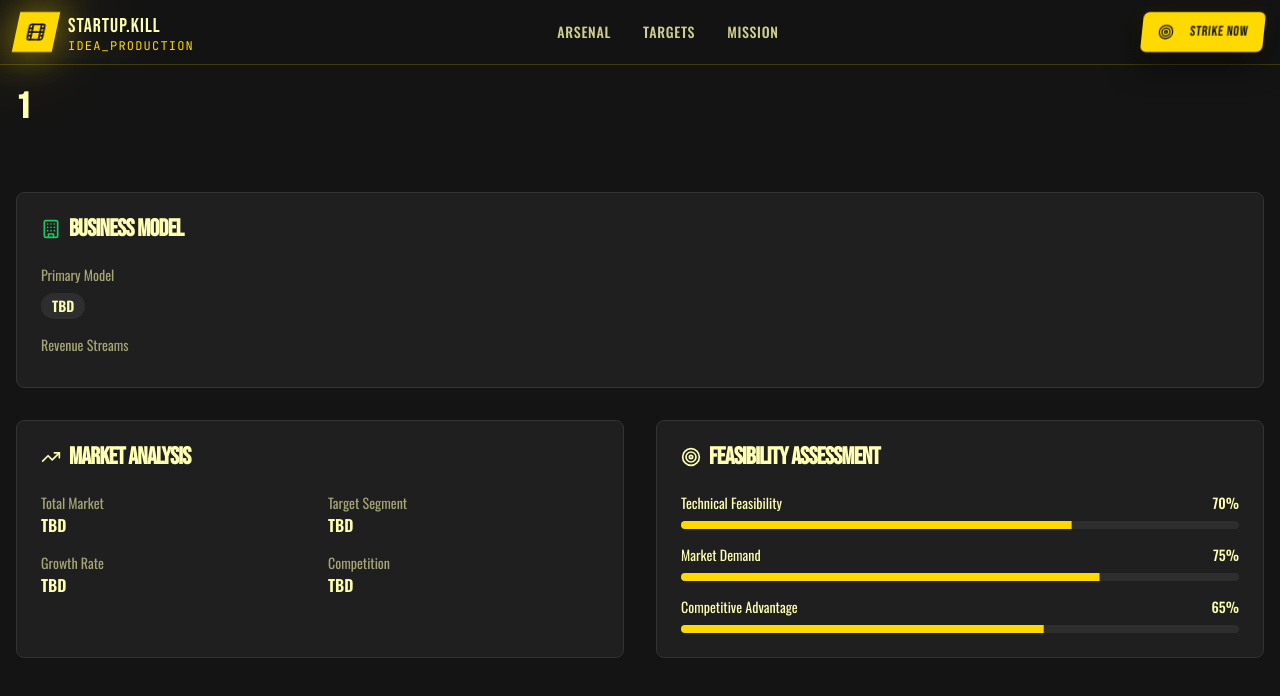
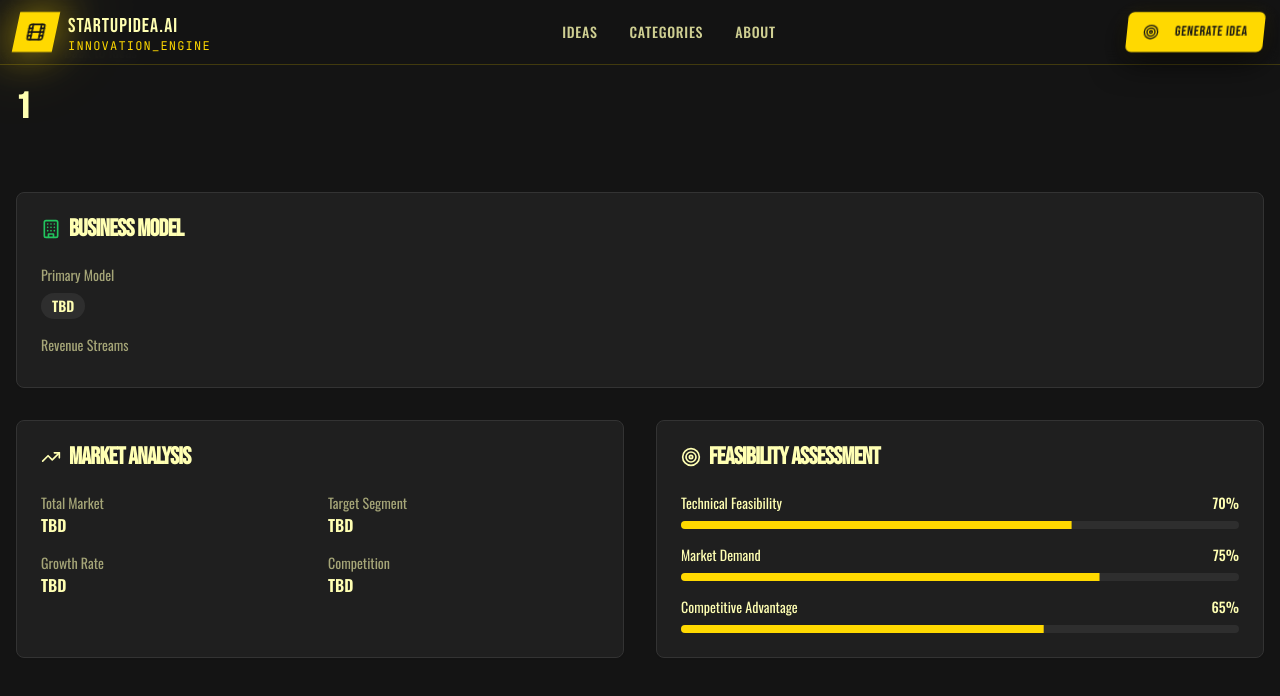
Before and after one commit to muzzyhaile/startups, a React (Vite) app: page /idea/1 in a window 1280 px wide. Shown: the top 696 px of the page. Built offline with nearby package versions, Linux system fonts and the light colour scheme.

Commit message:
Fix project name and mission statement
The project name and mission statement have been updated to better reflect the current direction. The name is now "Strike Now" and the mission statement has been revised accordingly.

```diff
--- a/src/components/Header.tsx
+++ b/src/components/Header.tsx
@@ -12,10 +12,10 @@ const Header = () => {
           </div>
           <div className="flex flex-col">
             <span className="font-bebas text-xl tracking-wider text-foreground">
-              STARTUP.KILL
+              STARTUPIDEA.AI
             </span>
             <span className="font-mono text-xs text-primary tracking-widest leading-none">
-              IDEA_PRODUCTION
+              INNOVATION_ENGINE
             </span>
           </div>
         </div>
@@ -23,15 +23,15 @@ const Header = () => {
         {/* Cinematic navigation */}
         <nav className="hidden md:flex items-center space-x-8">
           <a href="#ideas" className="font-oswald text-sm font-medium text-foreground/80 hover:text-primary transition-cinematic tracking-wider uppercase relative group">
-            ARSENAL
+            IDEAS
             <div className="absolute -bottom-1 left-0 w-0 h-0.5 bg-primary group-hover:w-full transition-all duration-300" />
           </a>
           <a href="#categories" className="font-oswald text-sm font-medium text-foreground/80 hover:text-primary transition-cinematic tracking-wider uppercase relative group">
-            TARGETS
+            CATEGORIES
             <div className="absolute -bottom-1 left-0 w-0 h-0.5 bg-primary group-hover:w-full transition-all duration-300" />
           </a>
           <a href="#about" className="font-oswald text-sm font-medium text-foreground/80 hover:text-primary transition-cinematic tracking-wider uppercase relative group">
-            MISSION
+            ABOUT
             <div className="absolute -bottom-1 left-0 w-0 h-0.5 bg-primary group-hover:w-full transition-all duration-300" />
           </a>
         </nav>
@@ -39,7 +39,7 @@ const Header = () => {
         <div className="flex items-center space-x-3">
           <Button className="bg-primary hover:bg-primary/90 text-primary-foreground font-bebas text-sm tracking-wider transform -skew-x-6 transition-cinematic shadow-card hidden sm:flex">
             <Target className="w-4 h-4 mr-2" />
-            STRIKE NOW
+            GENERATE IDEA
           </Button>
 
           <Button variant="ghost" size="sm" className="md:hidden text-primary">
--- a/src/pages/Index.tsx
+++ b/src/pages/Index.tsx
@@ -97,10 +97,10 @@ const Index = () => {
             </div>
             <div className="flex flex-col items-start">
               <span className="font-bebas text-2xl text-foreground tracking-wider">
-                STARTUP.KILL
+                STARTUPIDEA.AI
               </span>
               <span className="font-mono text-xs text-primary tracking-widest">
-                IDEA_PRODUCTION_STUDIO
+                INNOVATION_ENGINE
               </span>
             </div>
           </div>
```
